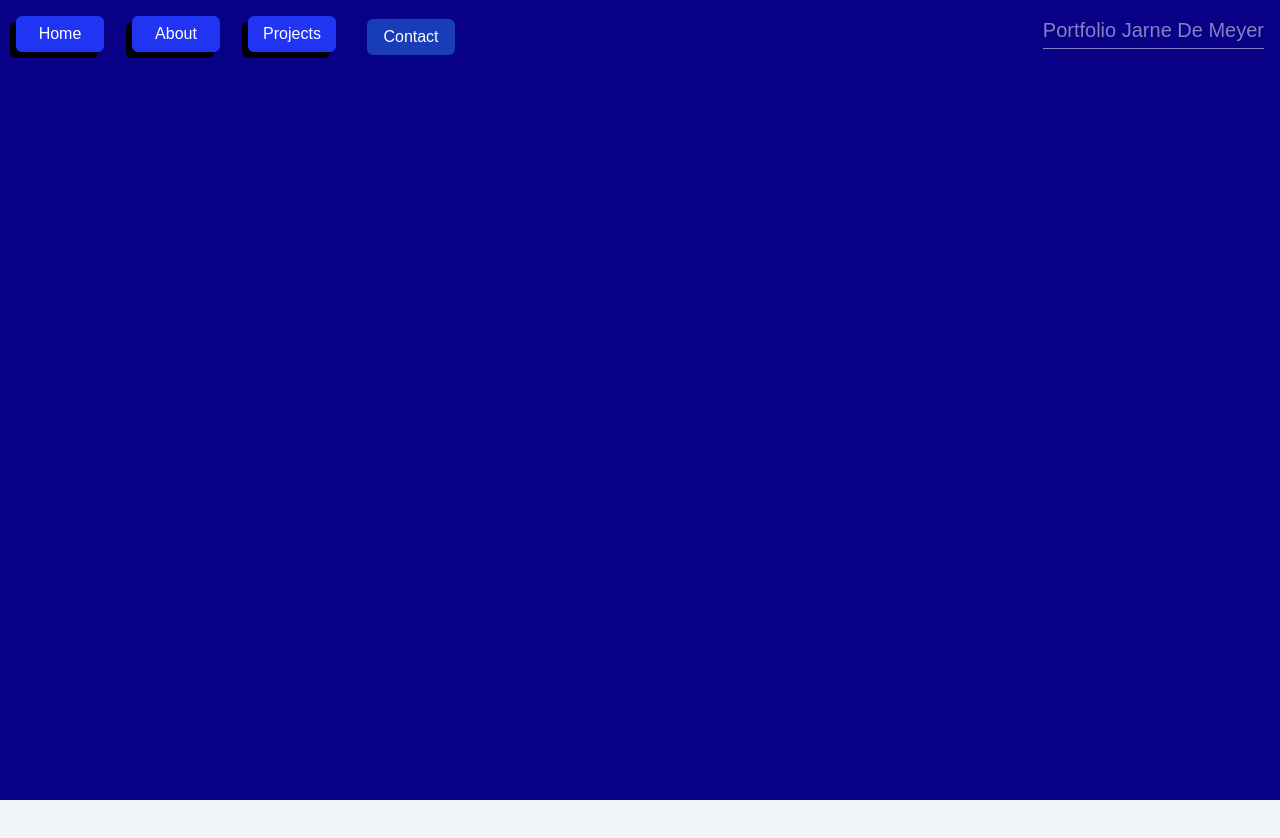
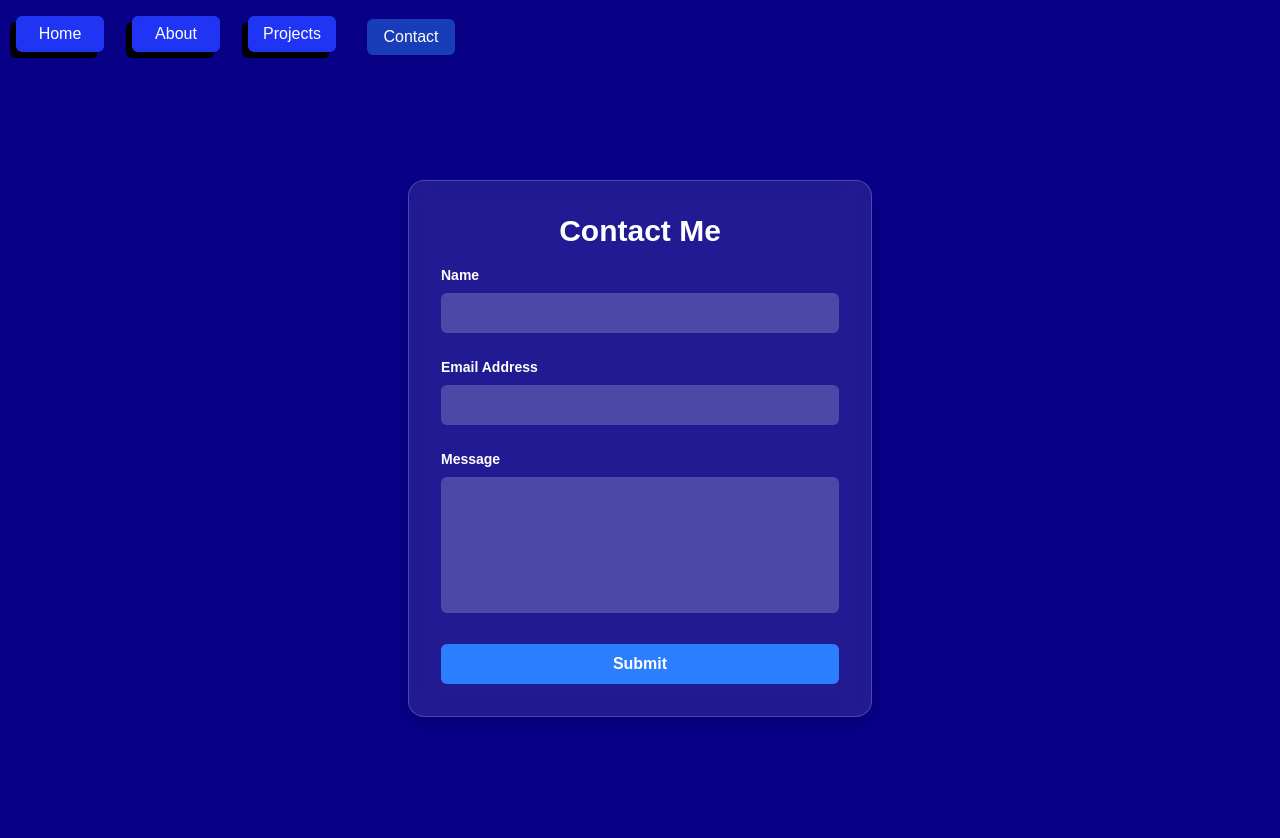
Before and after one commit to JarneDM/Portfolio, a React (Vite) app: page /contact in a window 1280 px wide. Shown: the top 838 px of the page. Before the commit the page ends 800 px from the top, so only its background shows below. Built offline with nearby package versions, Linux system fonts and the light colour scheme; a web font is replaced by a local one.

Commit message:
add contact form

```diff
--- a/package.json
+++ b/package.json
@@ -10,6 +10,7 @@
     "preview": "vite preview"
   },
   "dependencies": {
+    "@formspree/react": "^3.0.0",
     "@tailwindcss/vite": "^4.1.13",
     "framer-motion": "^12.23.22",
     "react": "^19.1.1",
--- a/src/components/Contact.jsx
+++ b/src/components/Contact.jsx
@@ -1,11 +1,82 @@
 import React from "react";
+import { useForm, ValidationError } from "@formspree/react";
 
-function Contact() {
+function ContactForm() {
+  const [state, handleSubmit] = useForm("xwpnddpb");
+  const [visible, setVisible] = React.useState(false);
+
+  React.useEffect(() => {
+    if (state.succeeded) {
+      setVisible(true);
+      const timer = setTimeout(() => {
+        setVisible(false);
+      }, 3000);
+      return () => clearTimeout(timer);
+    }
+  }, [state.succeeded]);
+
+  if (visible) {
+    return <p className="text-white">Thanks for Submitting!</p>;
+  }
   return (
-    <div>
-      <div className="bg-[#FFFFFF]"></div>
+    <div className="flex justify-center items-center lg:w-lg sm:w-sm md:w-md min-h-screen bg-transparent text-white px-6">
+      <form
+        onSubmit={handleSubmit}
+        className="w-full bg-white/10 backdrop-blur-md p-8 rounded-2xl shadow-lg space-y-6 border border-white/20"
+      >
+        <h2 className="text-3xl font-bold text-center mb-4">Contact Me</h2>
+
+        <div>
+          <label htmlFor="name" className="block text-sm font-semibold mb-2">
+            Name
+          </label>
+          <input
+            id="name"
+            type="text"
+            name="name"
+            className="w-full px-4 py-2 rounded-md bg-white/20 text-white placeholder-gray-300 focus:outline-none focus:ring-2 focus:ring-blue-500"
+          />
+          <ValidationError prefix="Name" field="name" errors={state.errors} />
+        </div>
+
+        <div>
+          <label htmlFor="email" className="block text-sm font-semibold mb-2">
+            Email Address
+          </label>
+          <input
+            id="email"
+            type="email"
+            name="email"
+            className="w-full px-4 py-2 rounded-md bg-white/20 text-white placeholder-gray-300 focus:outline-none focus:ring-2 focus:ring-blue-500"
+          />
+          <ValidationError prefix="Email" field="email" errors={state.errors} />
+        </div>
+
+        <input className="hidden" type="text" name="_subject" value="New contact from website"></input>
+
+        <div>
+          <label htmlFor="message" className="block text-sm font-semibold mb-2">
+            Message
+          </label>
+          <textarea
+            id="message"
+            name="message"
+            rows="5"
+            className="w-full px-4 py-2 rounded-md bg-white/20 text-white placeholder-gray-300 focus:outline-none focus:ring-2 focus:ring-blue-500 resize-none"
+          />
+          <ValidationError prefix="Message" field="message" errors={state.errors} />
+        </div>
+
+        <button
+          type="submit"
+          disabled={state.submitting}
+          className="w-full bg-blue-500 hover:bg-blue-600 disabled:opacity-50 transition-colors duration-300 py-2 rounded-md font-semibold"
+        >
+          {state.submitting ? "Sending..." : "Submit"}
+        </button>
+      </form>
     </div>
   );
 }
 
-export default Contact;
+export default ContactForm;
--- a/src/components/NavBar.jsx
+++ b/src/components/NavBar.jsx
@@ -62,10 +62,6 @@ function NavBar() {
           </button>
         </Link>
       </div>
-      <div className="hidden lg:grid w-auto text-white/50">
-        <h2 className="text-xl">Portfolio Jarne De Meyer</h2>
-        <hr className="w-full" />
-      </div>
     </div>
   );
 }
```
Also changed, not shown: 1 other file (tests, documents, lock files or other folders).
